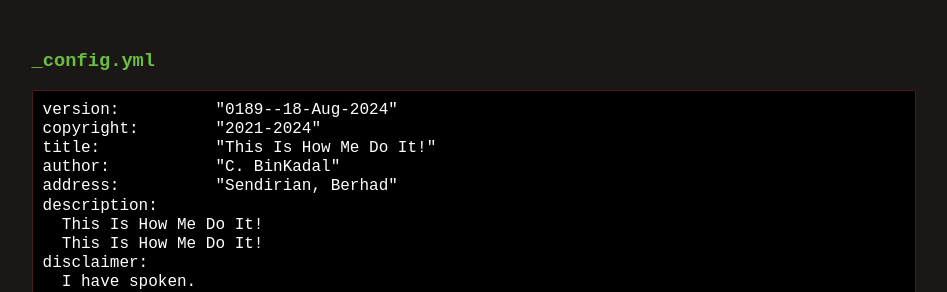
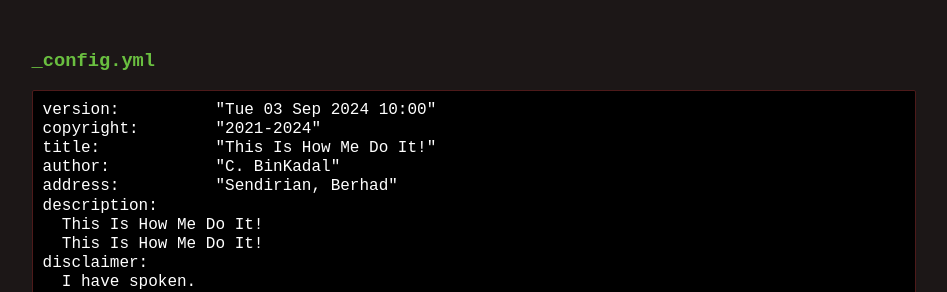
Before and after one commit to os2xx/doit, a Jekyll site: the page built from 004.md, in a window 1280 px wide and 1400 px high, scrolled down 1582 px. Shown: the part 159-451 px from the top of the window, without its empty margins (166-1113 px from the left). Built offline with Jekyll 4.4.1, drawn with Linux system fonts in a browser that asks for light colours; some of the changed text lies outside the part shown.

Commit message:
modified:   036.md

````diff
--- a/004.md
+++ b/004.md
@@ -85,7 +85,7 @@ all: $(MD_FILES) .siteHack
 ### _config.yml
 
 ```
-version:          "0189--18-Aug-2024"
+version:          "Tue 03 Sep 2024 10:00"
 copyright:        "2021-2024"
 title:            "This Is How Me Do It!"
 author:           "C. BinKadal"
--- a/_config.yml
+++ b/_config.yml
@@ -1,4 +1,4 @@
-version:          "0189--18-Aug-2024"
+version:          "Tue 03 Sep 2024 10:00"
 copyright:        "2021-2024"
 title:            "This Is How Me Do It!"
 author:           "C. BinKadal"
````
Also changed, not shown: 036.md (+1 -0 lines).
